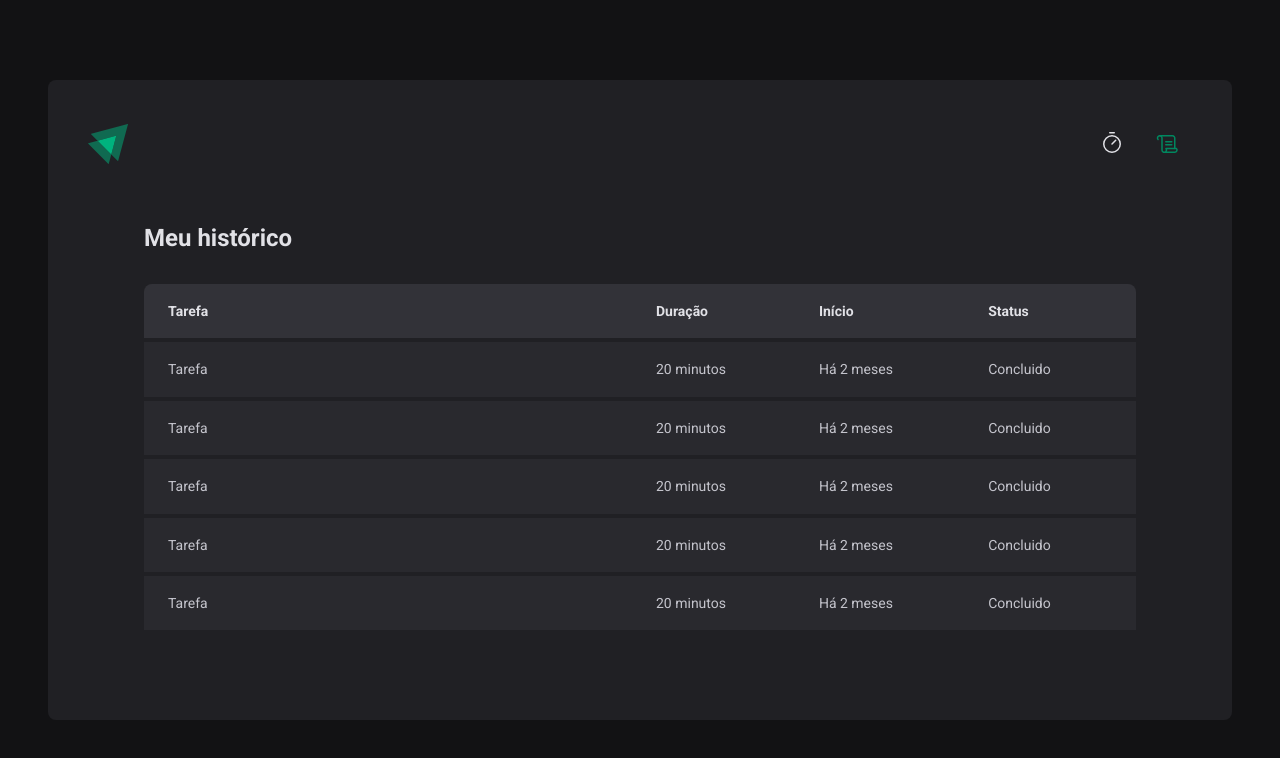
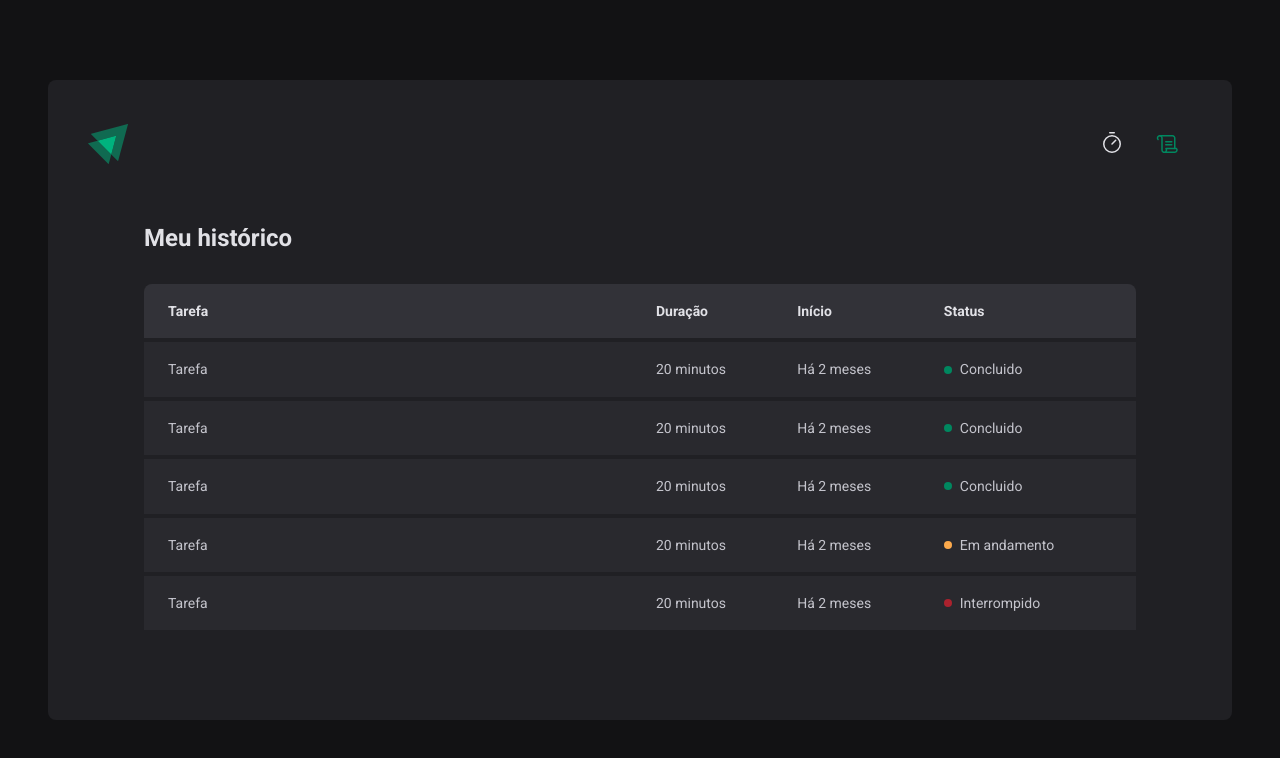
Before and after one commit to aninhabort/projeto-ignite-timer, a React (Vite) app: page /history in a window 1280 px wide. Shown: the top 758 px of the page. Built offline with nearby package versions, Linux system fonts and the light colour scheme; the HTML template or start-up script is replaced by a standard one.

Commit message:
Color props no styles do history adicionado

```diff
--- a/src/pages/History/index.tsx
+++ b/src/pages/History/index.tsx
@@ -1,4 +1,4 @@
-import { HistoryContainer, HistoryList } from './styles'
+import { HistoryContainer, HistoryList, Status } from './styles'
 
 const History = () => {
   return (
@@ -20,31 +20,41 @@
               <td>Tarefa</td>
               <td>20 minutos</td>
               <td>Há 2 meses</td>
-              <td>Concluido</td>
+              <td>
+                <Status statusColor="green">Concluido</Status>
+              </td>
             </tr>
             <tr>
               <td>Tarefa</td>
               <td>20 minutos</td>
               <td>Há 2 meses</td>
-              <td>Concluido</td>
+              <td>
+                <Status statusColor="green">Concluido</Status>
+              </td>
             </tr>
             <tr>
               <td>Tarefa</td>
               <td>20 minutos</td>
               <td>Há 2 meses</td>
-              <td>Concluido</td>
+              <td>
+                <Status statusColor="green">Concluido</Status>
+              </td>
             </tr>
             <tr>
               <td>Tarefa</td>
               <td>20 minutos</td>
               <td>Há 2 meses</td>
-              <td>Concluido</td>
+              <td>
+                <Status statusColor="yellow">Em andamento</Status>
+              </td>
             </tr>
             <tr>
               <td>Tarefa</td>
               <td>20 minutos</td>
               <td>Há 2 meses</td>
-              <td>Concluido</td>
+              <td>
+                <Status statusColor="red">Interrompido</Status>
+              </td>
             </tr>
           </tbody>
         </table>
--- a/src/pages/History/styles.ts
+++ b/src/pages/History/styles.ts
@@ -60,3 +60,27 @@
     }
   }
 `
+
+const STATUS_COLORS = {
+  yellow: 'yellow-500',
+  green: 'green-500',
+  red: 'red-500',
+}
+
+interface StatusProps {
+  statusColor: keyof typeof STATUS_COLORS
+}
+
+export const Status = styled.span<StatusProps>`
+  display: flex;
+  align-items: center;
+  gap: 0.5rem;
+
+  &::before {
+    content: '';
+    width: 0.5rem;
+    height: 0.5rem;
+    border-radius: 9999px;
+    background: ${(props) => props.theme[STATUS_COLORS[props.statusColor]]};
+  }
+`
```
